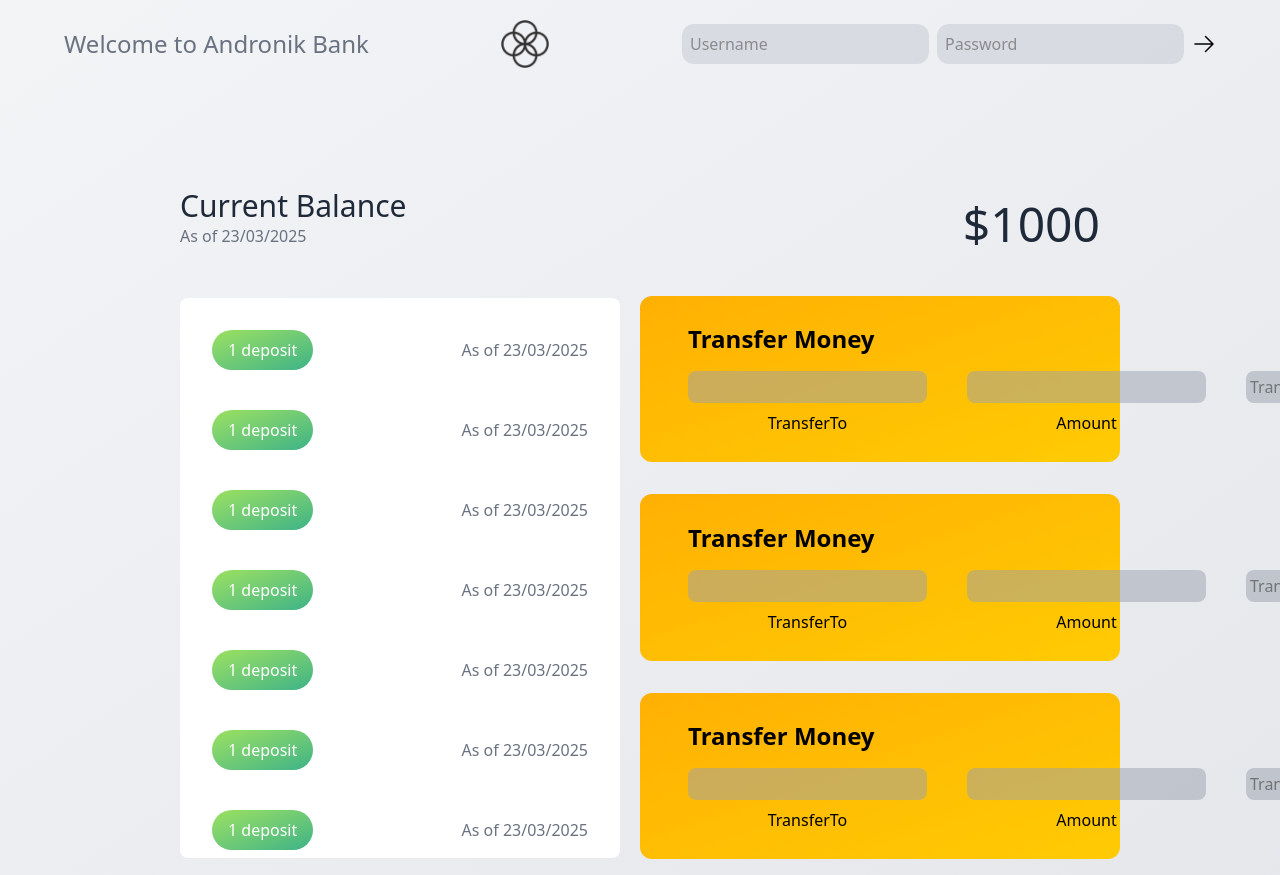
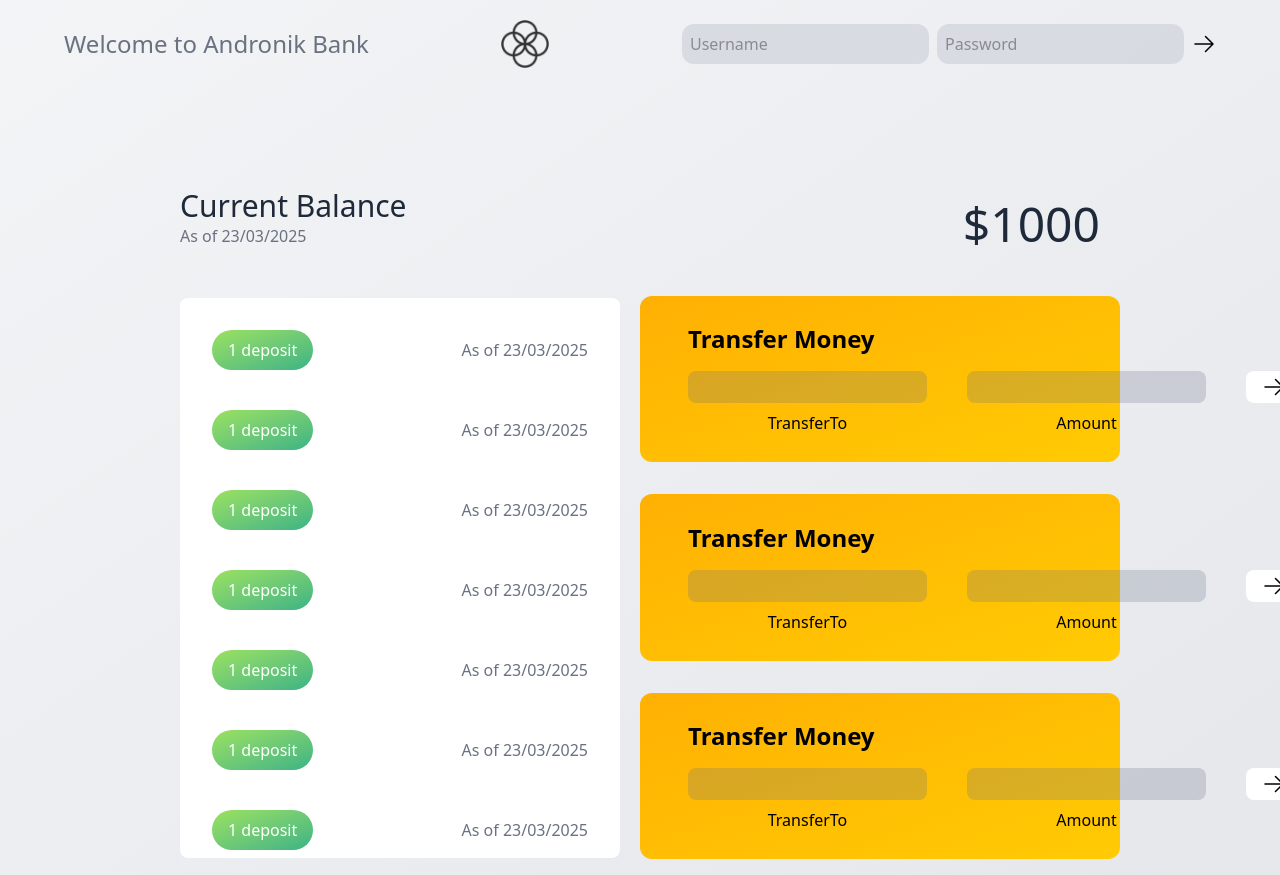
Before and after one commit to oadluis/Andronik-Bank, a React (Vite) app in the folder frontend/: page / in a window 1280 px wide. Shown: the top 875 px of the page. Built offline with nearby package versions, Linux system fonts and the light colour scheme.

Commit message:
estilizando os inputs do componente transfer money e adicionando o icone ao botão de submit

```diff
--- a/frontend/src/components/layout/TransferMoney.jsx
+++ b/frontend/src/components/layout/TransferMoney.jsx
@@ -1,3 +1,5 @@
+import { ArrowRightIcon } from "@heroicons/react/24/outline";
+
 function TransferMoney() {
   return (
     <div className="flex flex-col justify-center items-start w-full bg-red-800 px-[3rem] py-[1.7rem] my-4 rounded-xl bg-gradient-to-br from-[#ffb003] to-[#ffcb03]">
@@ -7,19 +9,19 @@ function TransferMoney() {
           <div className="flex flex-col justify-center items-center">
             <input
               type="text"
-              className="bg-gray-400 opacity-50 rounded-lg p-1 mb-2"
+              className="bg-gray-500 opacity-25 rounded-lg p-1 mb-2"
             />
             <label>TransferTo</label>
           </div>
           <div className="flex flex-col justify-center items-center">
             <input
               type="text"
-              className="bg-gray-400 opacity-50 rounded-lg p-1 mb-2"
+              className="bg-gray-500 opacity-25 rounded-lg p-1 mb-2"
             />
             <label>Amount</label>
           </div>
-          <button className="bg-gray-400 opacity-50 rounded-lg p-1 mb-2">
-            Transfer
+          <button className="bg-white rounded-lg py-1 px-4 mb-2">
+            <ArrowRightIcon className="size-6" />
           </button>
         </form>
       </div>
```
